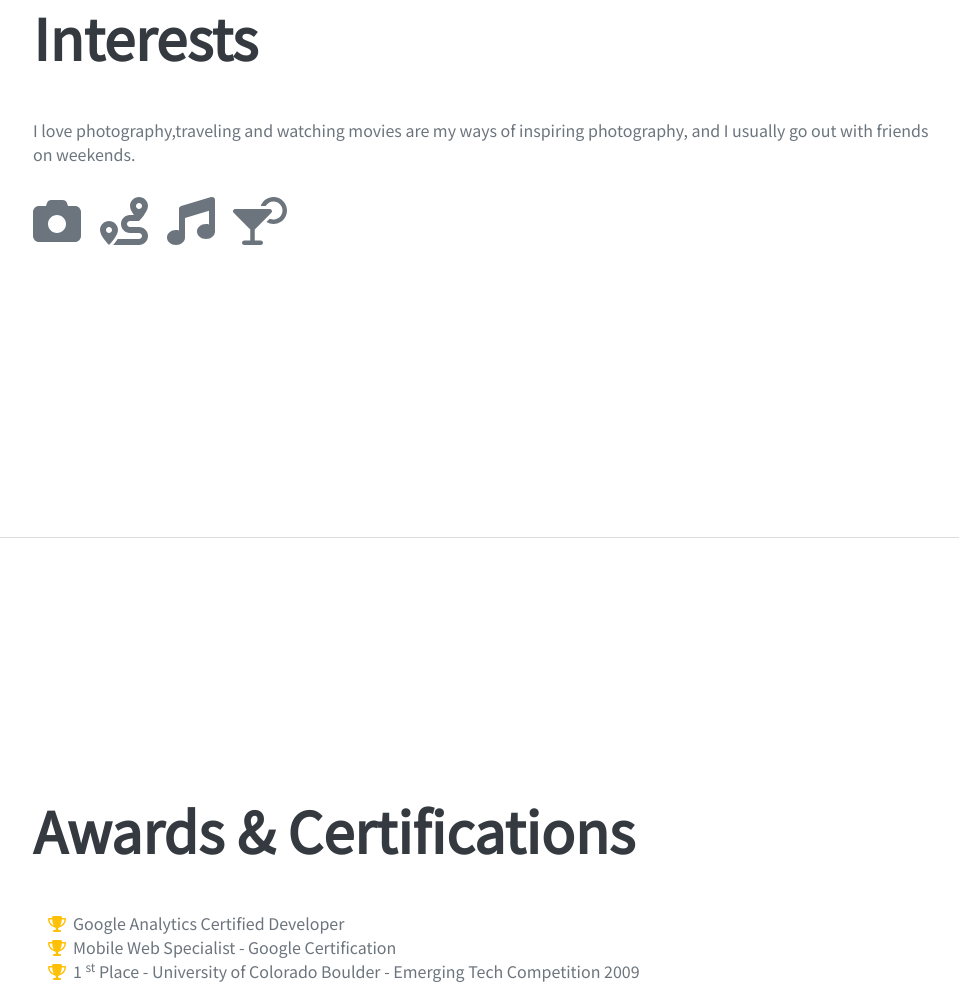
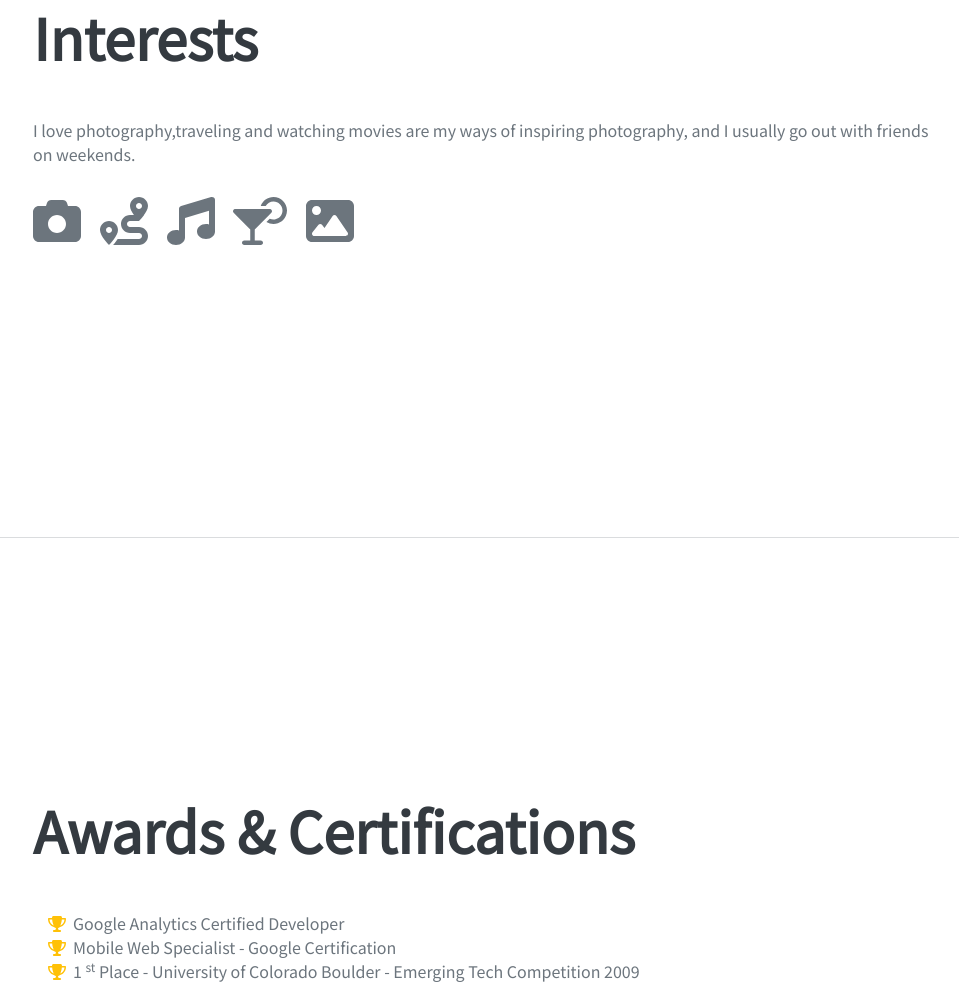
Before and after one commit to Hsinjou-Huang/Hsinjou-Huang.github.io, a plain HTML site: page index.html in a window 1280 px wide. Shown: the part 3596-4578 px from the top of the page, without its empty margins (287-1246 px from the left). Drawn offline with nearby package versions, Linux system fonts and the light colour scheme; a web font is replaced by a local one.

Commit message:
Update index.html

```diff
--- a/index.html
+++ b/index.html
@@ -183,6 +183,7 @@
                         <li class="list-inline-item"><i class="fa-solid fa-route"></i></li>
                         <li class="list-inline-item"><i class="fa-solid fa-music"></i></li>
                         <li class="list-inline-item"><i class="fa-solid fa-martini-glass-citrus"></i></li>
+                        <li class="list-inline-item"><i class="fa-solid fa-image"></i></li>
                     </ul>
                 </div>
             </section>
```
